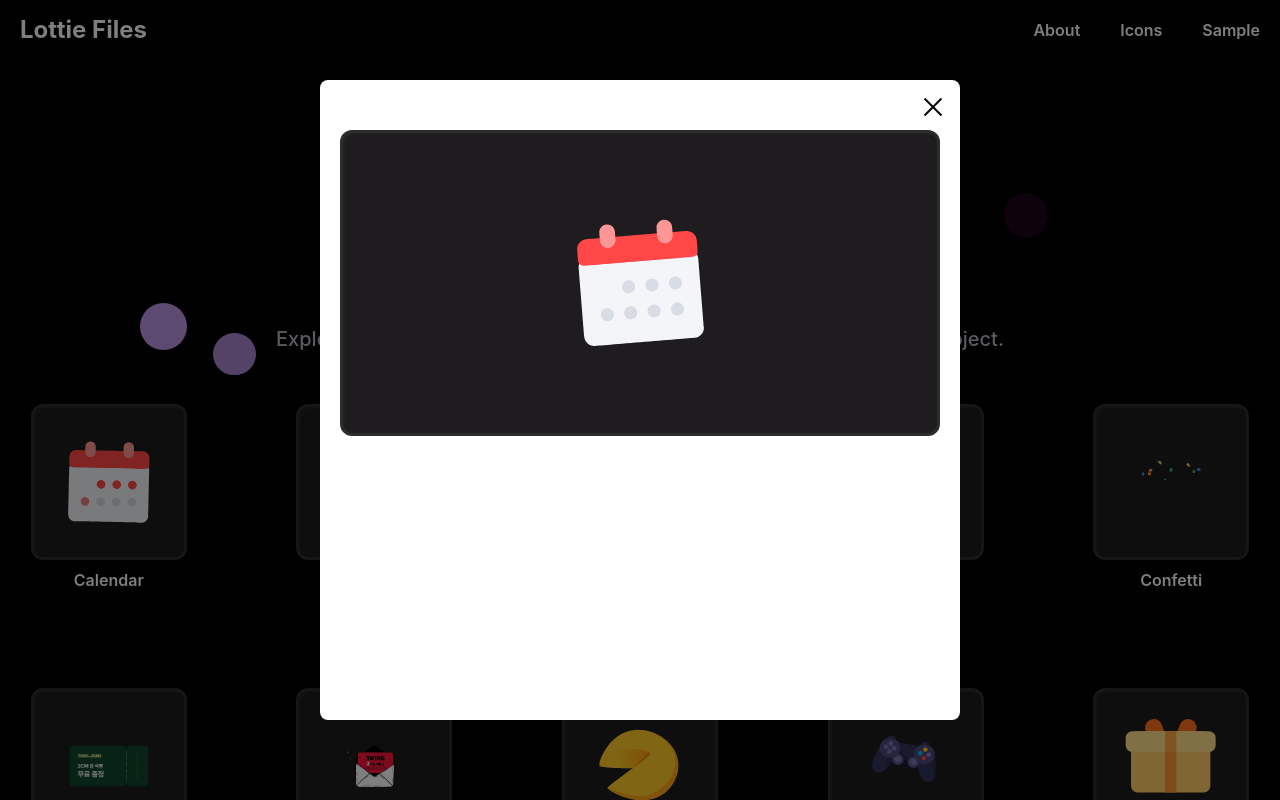
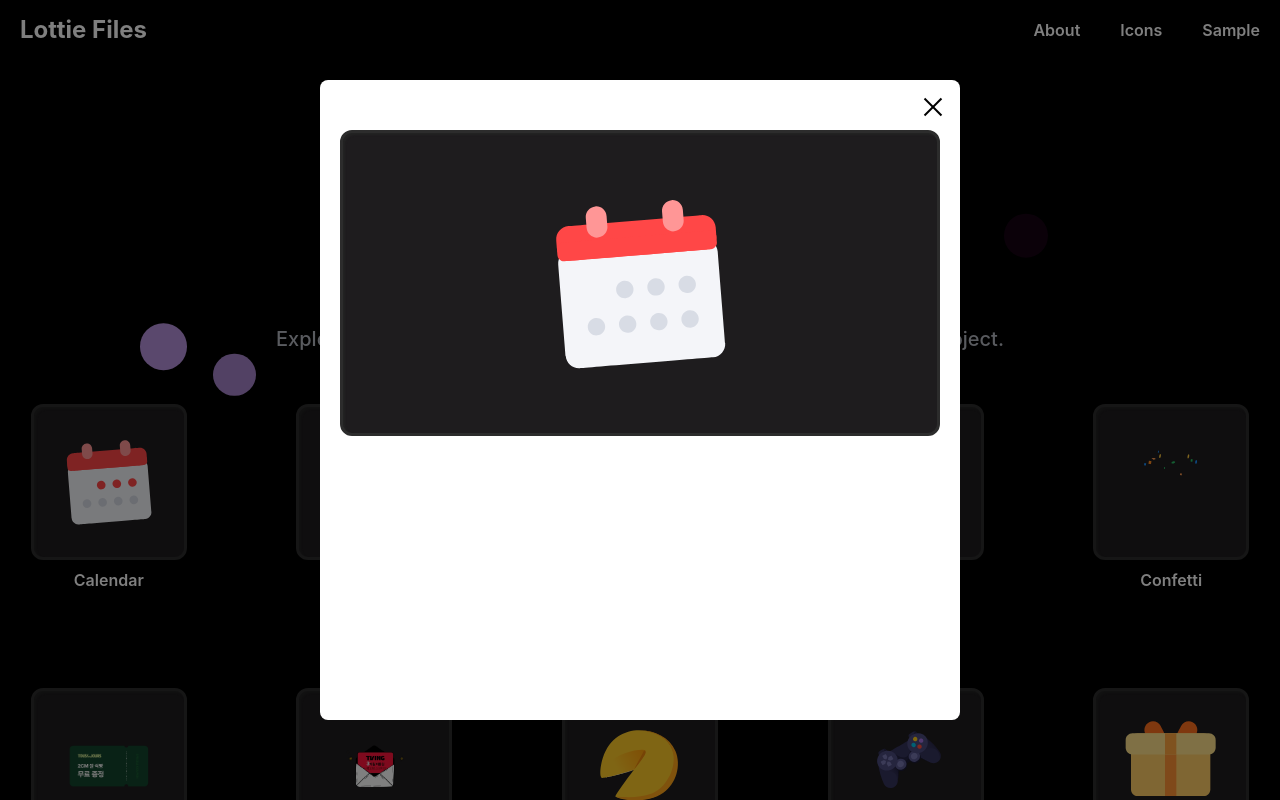
Before and after one commit to tjdghks7373/lottiefiles, a Next.js app: page / in a window 1280 px wide. Both pictures are taken after a click on the element 108 px from the left and 482 px from the top of the page. Shown: the top 800 px of the page. Built offline with nearby package versions, Linux system fonts and the light colour scheme.

Commit message:
팝업 lottie 아이콘 사이즈 수정

```diff
--- a/src/app/page.tsx
+++ b/src/app/page.tsx
@@ -90,6 +90,15 @@ const LottieWrapper = styled.div`
   }
 `;
 
+const PopContent = styled.div`
+  width: 300px;
+  height: 300px;
+  display: flex;
+  align-items: center;
+  justify-content: center;
+  overflow: hidden;
+`;
+
 export default function Home() {
   const [lotties, setLotties] = useState<LottieItem[]>([]);
   const [animations, setAnimations] = useState<AnimationData[]>([]);
@@ -105,22 +114,6 @@ export default function Home() {
     const loadAnimations = async () => {
       try {
         const files: LottieItem[] = [
-          { name: 'Calendar', path: '/lottie/Calendar.json' },
-          { name: 'Clapping', path: '/lottie/Clapping.json' },
-          { name: 'Community_A', path: '/lottie/Community_A.json' },
-          { name: 'Community_B', path: '/lottie/Community_B.json' },
-          { name: 'Confetti', path: '/lottie/Confetti.json' },
-          { name: 'Coupon_Popup', path: '/lottie/Coupon_Popup.json' },
-          { name: 'Coupon_TVING', path: '/lottie/Coupon_TVING.json' },
-          { name: 'Fortune', path: '/lottie/Fortune.json' },
-          { name: 'Fun', path: '/lottie/Fun.json' },
-          { name: 'GIft', path: '/lottie/GIft.json' },
-          { name: 'Onewalk', path: '/lottie/Onewalk.json' },
-          { name: 'Pay', path: '/lottie/Pay.json' },
-          { name: 'Points_Popup', path: '/lottie/points_Popup.json' },
-          { name: 'Points', path: '/lottie/Points.json' },
-          { name: 'Roulette', path: '/lottie/Roulette.json' },
-          { name: 'Seed', path: '/lottie/Seed.json' },
           { name: 'Calendar', path: '/lottie/Calendar.json' },
           { name: 'Clapping', path: '/lottie/Clapping.json' },
           { name: 'Community_A', path: '/lottie/Community_A.json' },
@@ -220,7 +213,16 @@ export default function Home() {
           <LottieWrapper
             style={{ width: '99%', height: 300, margin: '30px auto' }}
           >
-            <Lottie animationData={currentJson} loop />
+            <PopContent>
+              <Lottie
+                animationData={currentJson}
+                style={{
+                  width: '200px',
+                  height: '200px',
+                }}
+                loop
+              />
+            </PopContent>
           </LottieWrapper>
         )}
       </Modal>
```
